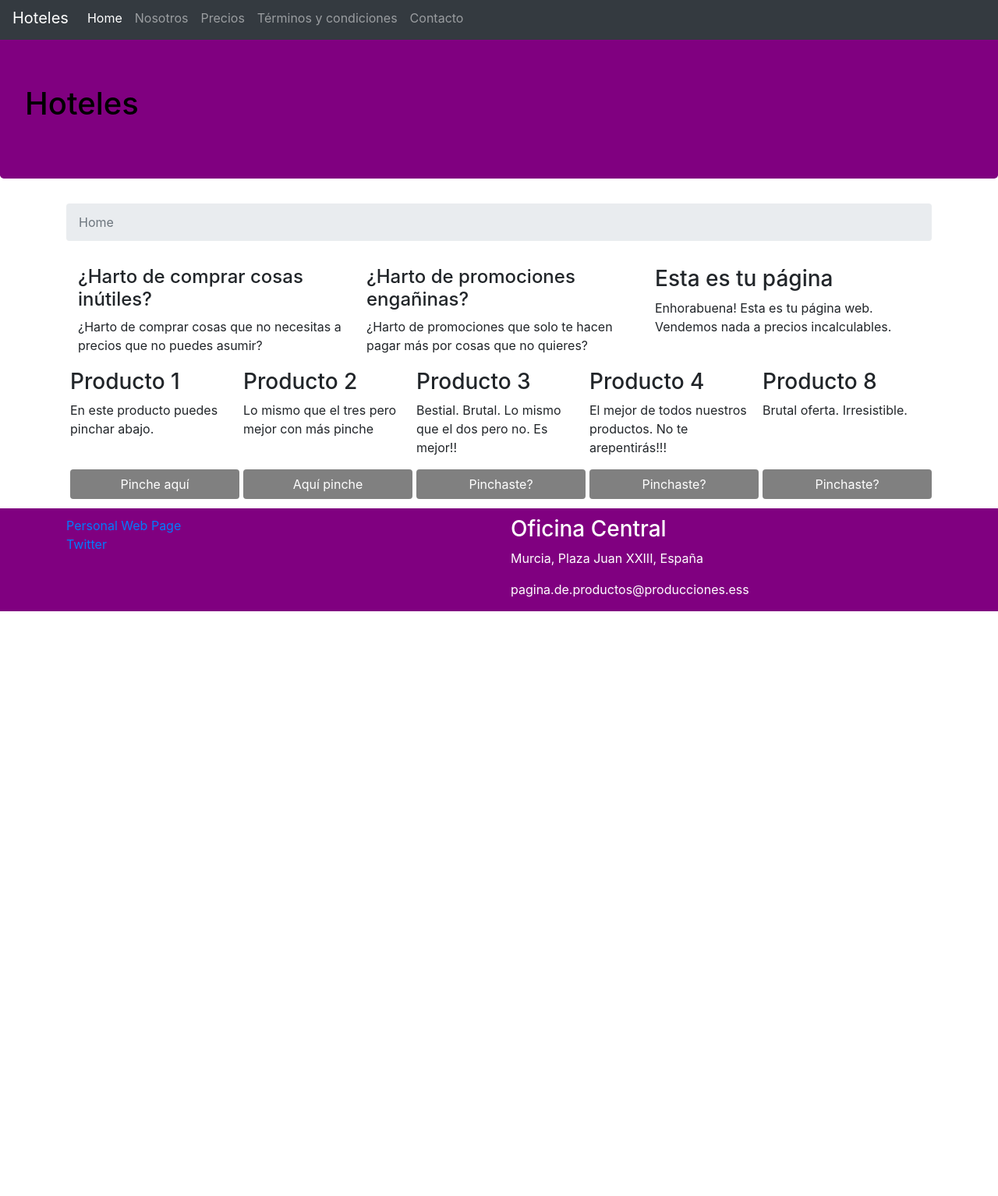
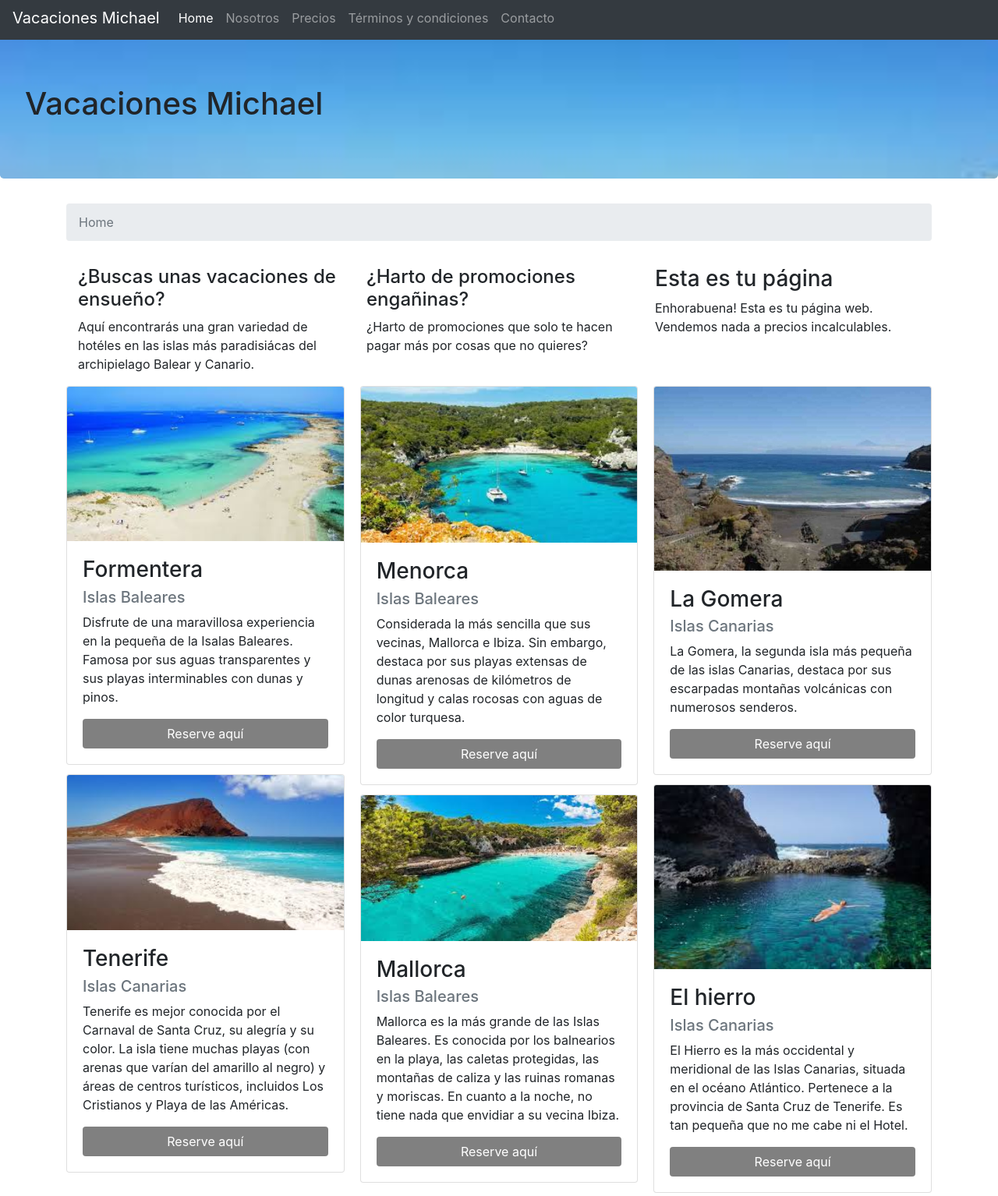
Before and after one commit to CarmeloCoy/bootstrapMOOC, a website: page index.html in a window 1280 px wide. Shown: the part 5-1539 px from the top of the page at 78% size. Before the commit the page ends 800 px from the top, so only its background shows below. Drawn offline with nearby package versions, Linux system fonts and the light colour scheme; a web font is replaced by a local one.

Commit message:
Hasta Lectura 2.3.3 Hecha

```diff
--- a/css/main.css
+++ b/css/main.css
@@ -1,13 +1,14 @@
 .jumbotron {
-	background-color: purple;
-	color: black;
-	margin-top: 50px;
+  background-image: url("/img/jumbotron.jpg");
+  background-size: cover;
+  margin-top: 50px;
 }
+
 
 
 footer {
 	padding: 10px 10px 0 10px;
-	background-color: purple;
+	background-color: #00bfff;
 	color: white;
 	margin-bottom: 0px;
 	margin-top: 10px;
@@ -15,7 +16,7 @@ footer {
 
 .product-card {
 	flex: 1 125;
-	padding: 2px 0px 2px 5px;
+
 }
 
 .btn-reserva {
--- a/index.html
+++ b/index.html
@@ -12,14 +12,14 @@
     <!--CSS -->
     <link rel="stylesheet" href="css/main.css">
 
-    <title>Hello, world!</title>
+    <title>Vacaciones Michael</title>
   </head>
   <body>
 
-    <div class="jumbotron"><h1>Hoteles</h1></div>
+    <div class="jumbotron"><h1>Vacaciones Michael</h1></div>
 
     <nav class="navbar navbar-expand-md navbar-dark bg-dark fixed-top">
-      <a class="navbar-brand" href="#">Hoteles</a>
+      <a class="navbar-brand" href="#">Vacaciones Michael</a>
       <button class="navbar-toggler" type="button" data-toggle="collapse" data-target="#navbarNavDropdown" aria-controls="navbarNavDropdown" aria-expanded="false" aria-label="Toggle navigation">
         <span class="navbar-toggler-icon"></span>
       </button>
@@ -43,8 +43,8 @@
       <div class="d-flex flex-wrap">
         <div class="col-6 col-sm-4">
           <p>
-            <h4> ¿Harto de comprar cosas inútiles?</h4>
-            <p> ¿Harto de comprar cosas que no necesitas a precios que no puedes asumir?</p>
+            <h4>¿Buscas unas vacaciones de ensueño?</h4>
+            <p> Aquí encontrarás una gran variedad de hotéles en las islas más paradisiácas del archipielago Balear y Canario.</p>
           </p>
         </div>
         <div class="col-6 col-sm-4">
@@ -61,42 +61,62 @@
         </div>
       </div>
 
-      <div class="d-flex flex-wrap">
-        <div class="product-card d-flex flex-column justify-content-between">
-          <div>
-            <h3> Producto 1</h3>
-            <p> En este producto puedes pinchar abajo.</p>
+      <div class="card-columns">
+        <div class="card product-card justify-content-between">
+          <img class="card-img-top" src="/img/formentera.jpeg" alt="Formentera img">
+          <div class="card-body">
+            <h3 class="card-title" >Formentera</h3>
+            <h5 class="card-subtitle text-muted pb-2" >Islas Baleares</h5>
+            <p class="card-text" > Disfrute de una maravillosa experiencia en la pequeña de la Isalas Baleares. Famosa por sus aguas transparentes y sus playas interminables con dunas y pinos. </p>
+            <div><button class="btn btn-reserva"> Reserve aquí </button></div>
           </div>
-	        <div><button class="btn btn-reserva"> Pinche aquí </button></div>
         </div>
-        <div class="product-card d-flex flex-column justify-content-between">
-          <div>
-            <h3>Producto 2</h3>
-            <p> Lo mismo que el tres pero mejor con más pinche</p>
+        <div class="card product-card justify-content-between">
+          <img class="card-img-top" src="/img/tenerife.jpeg" alt="Tenerife image">
+          <div class="card-body">
+            <h3 class="card-title" > Tenerife</h3>
+            <h5 class="card-subtitle text-muted pb-2" > Islas Canarias</h5>
+            <p class="card-text" > Tenerife es mejor conocida por el Carnaval de Santa Cruz, su alegría y su color. La isla tiene muchas playas (con arenas que varían del amarillo al negro) y áreas de centros turísticos, incluidos Los Cristianos y Playa de las Américas.</p>
+            <div><button class="btn btn-reserva"> Reserve aquí </button></div>
           </div>
-          <div><button class="btn btn-reserva">Aquí pinche </button> </div>
         </div>
-        <div class="product-card d-flex flex-column justify-content-between">
-          <div>
-            <h3> Producto 3</h3>
-            <p> Bestial. Brutal. Lo mismo que el dos pero no. Es mejor!! </p>
+        <div class="card product-card justify-content-between">
+          <img class="card-img-top" src="/img/menorca.jpeg" alt="Menorca image">
+          <div class="card-body">
+            <h3 class="card-title" >Menorca</h3>
+            <h5 class="card-subtitle text-muted pb-2" > Islas Baleares</h5>
+            <p class="card-text" > Considerada la más sencilla que sus vecinas, Mallorca e Ibiza. Sin embargo, destaca por sus playas extensas de dunas arenosas de kilómetros de longitud y calas rocosas con aguas de color turquesa.</p>
+            <div><button class="btn btn-reserva"> Reserve aquí </button></div>
           </div>
-          <div><button class="btn btn-reserva"> Pinchaste?</button></div>
         </div>
-        <div class="product-card d-flex flex-column justify-content-between">
-          <div>
-            <h3> Producto 4</h3>
-            <p> El mejor de todos nuestros productos. No te arepentirás!!!</p>
+        <div class="card product-card justify-content-between">
+          <img class="card-img-top" src="/img/mallorca.jpeg" alt="Menorca image">
+          <div class="card-body">
+            <h3 class="card-title" > Mallorca </h3>
+            <h5 class="card-subtitle text-muted pb-2" > Islas Baleares</h5>
+            <p class="card-text" > Mallorca es la más grande de las Islas Baleares. Es conocida por los balnearios en la playa, las caletas protegidas, las montañas de caliza y las ruinas romanas y moriscas. En cuanto a la noche, no tiene nada que envidiar a su vecina Ibiza. </p>
+            <div><button class="btn btn-reserva"> Reserve aquí </button></div>
           </div>
-          <div><button class="btn btn-reserva"> Pinchaste?</button></div>
         </div>
-        <div class="product-card d-flex flex-column justify-content-between">
-          <div>
-            <h3> Producto 8</h3>
-            <p> Brutal oferta. Irresistible.</p>
+        <div class="card product-card justify-content-between">
+          <img class="card-img-top" src="/img/la_gomera.jpg" alt="La Gomera image">
+          <div class="card-body">
+            <h3 class="card-title" >La Gomera</h3>
+            <h5 class="card-subtitle text-muted pb-2" > Islas Canarias</h5>
+            <p class="card-text" > La Gomera, la segunda isla más pequeña de las islas Canarias, destaca por sus escarpadas montañas volcánicas con numerosos senderos. </p>
+            <div><button class="btn btn-reserva"> Reserve aquí </button></div>
           </div>
-          <div><button class="btn btn-reserva"> Pinchaste?</button></div>
         </div>
+        <div class="card product-card justify-content-between">
+         <img class="card-img-top" src="/img/el_hierro.jpeg" alt="El hierro image">
+          <div class="card-body">
+            <h3 class="card-title" > El hierro</h3>
+            <h5 class="card-subtitle text-muted pb-2" > Islas Canarias</h5>
+            <p class="card-text" > El Hierro es la más occidental y meridional de las Islas Canarias, situada en el océano Atlántico. Pertenece a la provincia de Santa Cruz de Tenerife. Es tan pequeña que no me cabe ni el Hotel.</p>
+            <div><button class="btn btn-reserva"> Reserve aquí </button></div>
+          </div>
+        </div>
+
       </div>
     </div>
   </body>
```
Also changed, not shown: prices.html (+50 -2 lines), img/el_hierro.jpeg (added), img/formentera.jpeg (added), img/jumbotron.jpg (added), img/la_gomera.jpg (added), img/mallorca.jpeg (added), img/menorca.jpeg (added), img/tenerife.jpeg (added).
